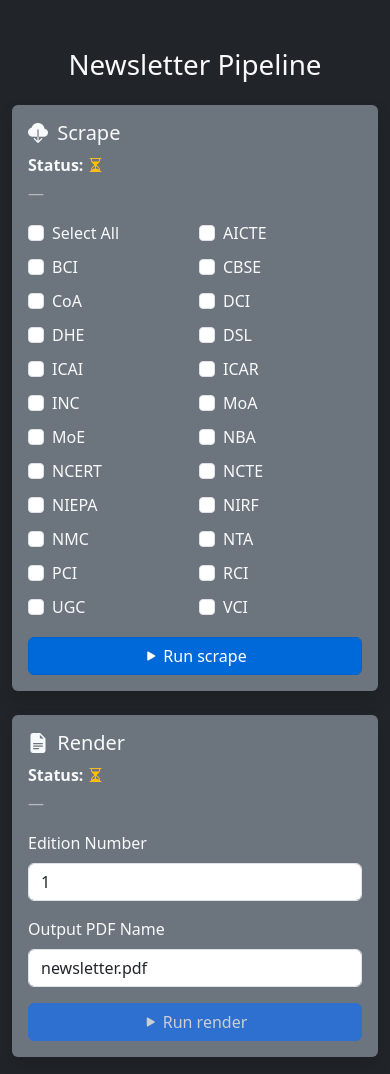
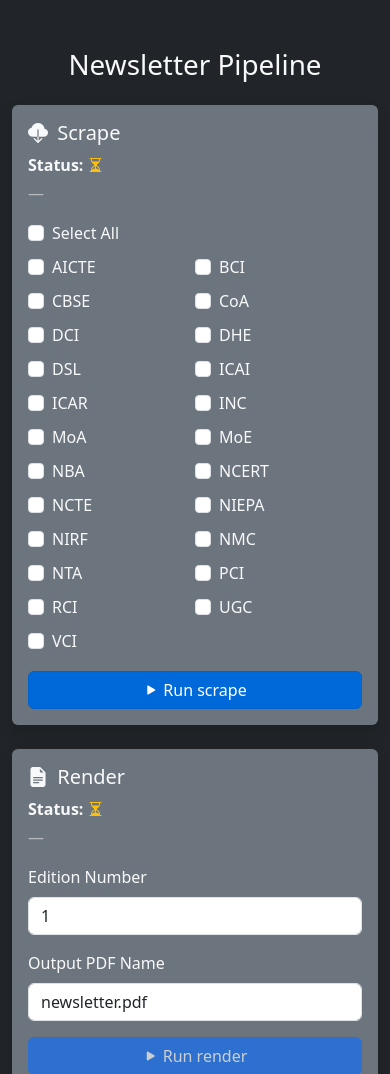
Before and after one commit to sk-sachin23/StartUpLegal, a Flask app: page / in a window 390 px wide. Shown: the top 1074 px of the page. Run offline with Flask 3, Linux system fonts and the light colour scheme.

Commit message:
fix: contain checkbox layout

```diff
--- a/static/css/styles-dark.css
+++ b/static/css/styles-dark.css
@@ -31,9 +31,10 @@ body {
 
 /* checkbox layout */
 .bodies-container {
-  display: grid;
-  grid-template-columns: repeat(5, 1fr);
+  display: flex;
+  flex-wrap: wrap;
   gap: 0.5rem;
+  overflow: hidden;
 }
 
 .select-all-row {
@@ -41,24 +42,24 @@ body {
 }
 
 .body-item {
-  width: 100%;
+  flex: 0 0 calc(20% - 0.5rem);
 }
 
 /* laptop & tablets */
 @media (max-width: 1199px) {
-  .bodies-container {
-    grid-template-columns: repeat(4, 1fr);
+  .body-item {
+    flex-basis: calc(25% - 0.5rem);
   }
 }
 
 @media (max-width: 991px) {
-  .bodies-container {
-    grid-template-columns: repeat(3, 1fr);
+  .body-item {
+    flex-basis: calc(33.333% - 0.5rem);
   }
 }
 
 @media (max-width: 575px) {
-  .bodies-container {
-    grid-template-columns: repeat(2, 1fr);
+  .body-item {
+    flex-basis: calc(50% - 0.5rem);
   }
 }
```
